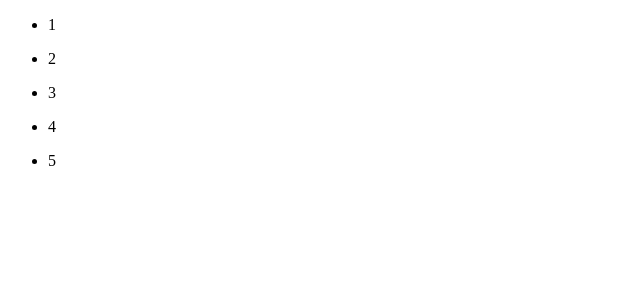
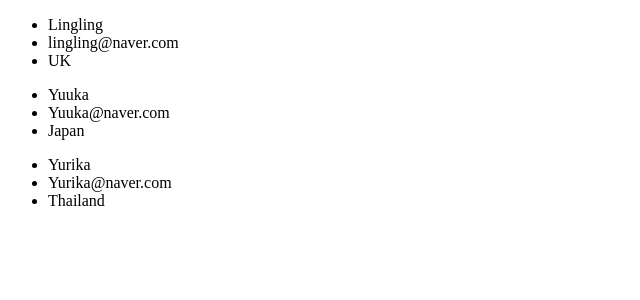
Before and after one commit to pouryourlove/react-basic, a React (Create React App) app: page / in a window 1280 px wide. Shown: the top 300 px of the page, without its empty margins (0-640 px from the left). Built offline with nearby package versions, Linux system fonts and the light colour scheme.

Commit message:
list example 2

```diff
--- a/src/App.js
+++ b/src/App.js
@@ -3,16 +3,34 @@ import Greetings from "./components/Greetings";
 import { Fragment } from "react";
 
 function App(){
-  // example #1
-  const numbers = [1,2,3,4,5]
+
+  const userInfo = [
+    {
+      username: "Lingling",
+      email: "lingling@naver.com",
+      location:"UK"
+    },
+    {
+      username: "Yuuka",
+      email: "Yuuka@naver.com",
+      location:"Japan"
+    },
+    {
+      username: "Yurika",
+      email: "Yurika@naver.com",
+      location:"Thailand"
+    }
+  ]
 
   return (
   <>
-    {numbers.map(number => (
-      <ul key={Math.random()*10}>
-        <li>{number}</li>
-      </ul>
-    ))}
+   {userInfo.map(user => (
+    <ul key = {Math.random()*10}>
+      <li>{user.username}</li>
+      <li>{user.email}</li>
+      <li>{user.location}</li>
+    </ul>
+   ))}
   </>
   )
 
@@ -50,3 +68,7 @@ export default App;
 //Lists
 //in react, you will render lists with some type of loop. the javascript map()array
 //method is generally the preferred method
+
+//props/properties
+//props are arguments passed into react components
+//props are passed to components via html attributes
```
